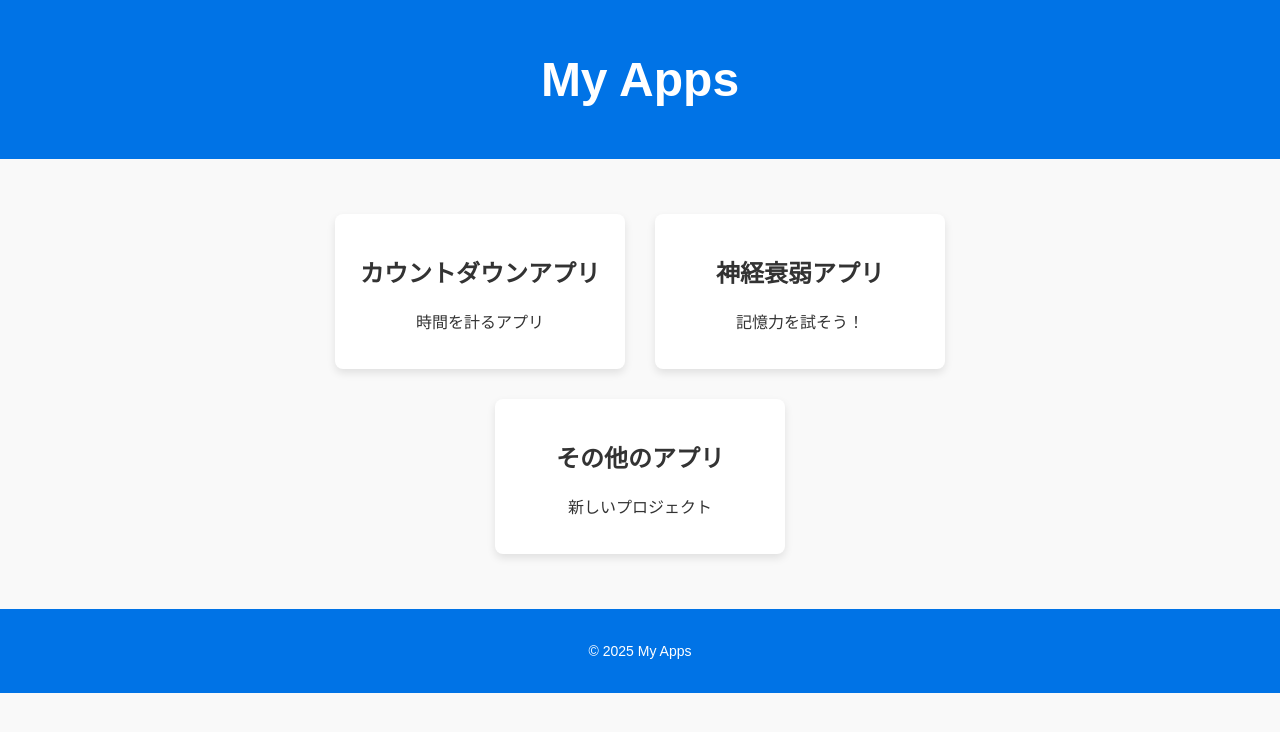
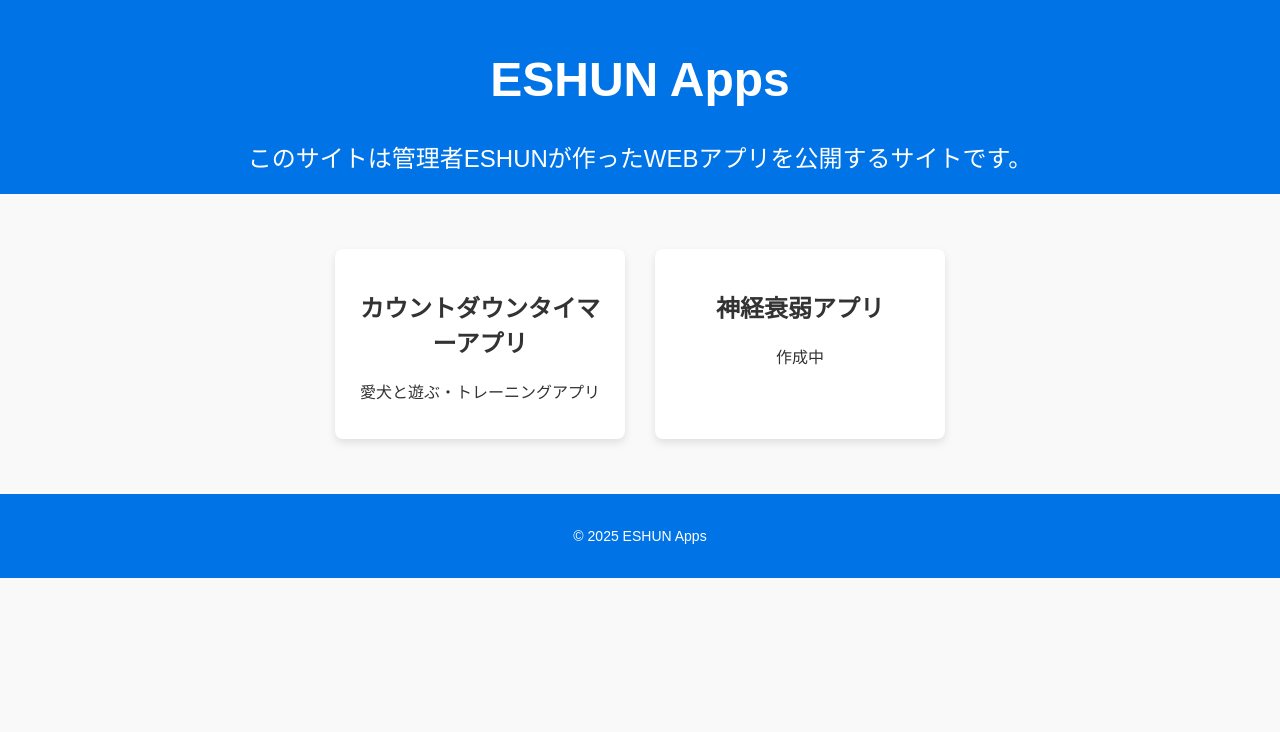
Before and after one commit to eshun-mikuro-tama/webapp-html, a plain HTML site: page index.html in a window 1280 px wide. Drawn offline with Linux system fonts and the light colour scheme.

Commit message:
5回目コミット

```diff
--- a/countdown/script.js
+++ b/countdown/script.js
@@ -30,13 +30,15 @@ startBtn.addEventListener('click', () => {
     startTimer();
     catchBtn.style.display = 'inline-block'; // キャッチボタンを表示
   }, 2000);
-
+  resetBtn.style.display = 'none';
   startBtn.style.display = 'none';
   stopBtn.style.display = 'inline-block';
+  judge = 1;
 });
 
 stopBtn.addEventListener('click', () => {
   clearInterval(timer);
+  resetBtn.style.display = 'inline-block';
   startBtn.style.display = 'inline-block';
   stopBtn.style.display = 'none';
   catchBtn.style.display = 'none'; // キャッチボタンを隠す
@@ -59,6 +61,7 @@ function startTimer() {
       adCounter++;
       if (adCounter % 3 === 0) showAd();
       catchBtn.style.display = 'none'; // タイマー終了時にキャッチボタンを隠す
+      resetBtn.style.display = 'inline-block';
       return;
     }
 
--- a/index.html
+++ b/index.html
@@ -11,28 +11,29 @@
 <body>
 
     <header>
-        <h1>My Apps</h1>
+        <h1>ESHUN Apps</h1>
+        <a>このサイトは管理者ESHUNが作ったWEBアプリを公開するサイトです。</a>
     </header>
 
     <main>
         <div class="container">
             <a href="countdown/" class="card">
-                <h2>カウントダウンアプリ</h2>
-                <p>時間を計るアプリ</p>
+                <h2>カウントダウンタイマーアプリ</h2>
+                <p>愛犬と遊ぶ・トレーニングアプリ</p>
             </a>
             <a href="memory-game/" class="card">
                 <h2>神経衰弱アプリ</h2>
-                <p>記憶力を試そう！</p>
+                <p>作成中</p>
             </a>
-            <a href="other/" class="card">
+            <!--<a href="other/" class="card">
                 <h2>その他のアプリ</h2>
                 <p>新しいプロジェクト</p>
-            </a>
+            </a>-->
         </div>
     </main>
 
     <footer>
-        <p>&copy; 2025 My Apps</p>
+        <p>&copy; 2025 ESHUN Apps</p>
     </footer>
 
 </body>
```
Also changed, not shown: countdown/index.html (+3 -3 lines).
